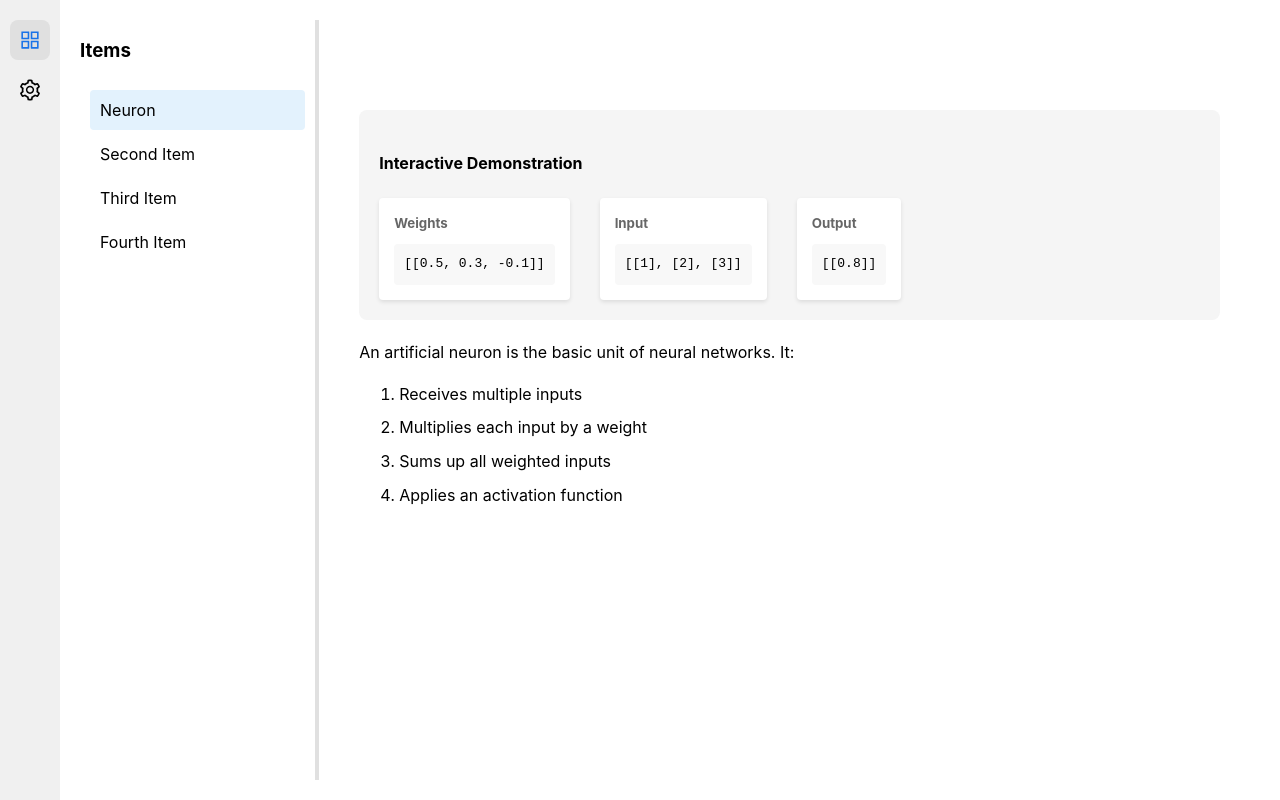
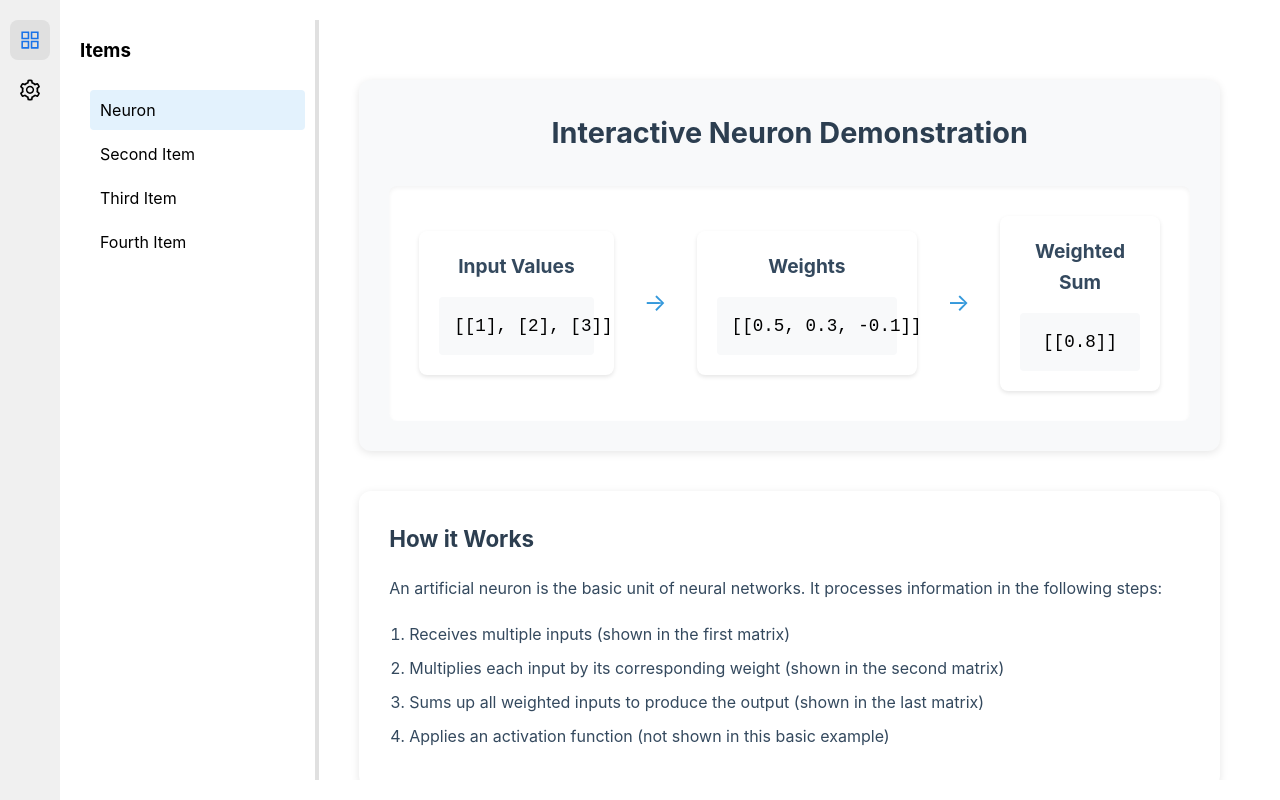
Before and after one commit to DamonDeng/NNCoreTech, a React (Create React App) app: page / in a window 1280 px wide. Both pictures are taken after a click on the element "Neuron". Built offline with nearby package versions, Linux system fonts and the light colour scheme.

Commit message:
Enhance Neuron component layout and styling: - Enlarge demonstration section - Add visual flow with arrows - Improve typography and spacing - Refine explanation text - Update overall visual design

```diff
--- a/src/components/nn_content/Neuron.module.css
+++ b/src/components/nn_content/Neuron.module.css
@@ -1,50 +1,94 @@
 .neuronContainer {
   padding: 20px;
-}
-
-.explanation {
-  margin: 20px 0;
-  line-height: 1.6;
-}
-
-.explanation ol {
-  margin-top: 10px;
-}
-
-.explanation li {
-  margin: 8px 0;
+  height: 100%;
+  display: flex;
+  flex-direction: column;
+  gap: 40px;
 }
 
 .demonstration {
-  margin-top: 30px;
-  padding: 20px;
-  background-color: #f5f5f5;
-  border-radius: 8px;
+  flex: 1;
+  padding: 30px;
+  background-color: #f8f9fa;
+  border-radius: 12px;
+  box-shadow: 0 2px 8px rgba(0, 0, 0, 0.1);
+}
+
+.demonstration h3 {
+  margin: 0 0 30px 0;
+  color: #2c3e50;
+  font-size: 1.8em;
+  text-align: center;
 }
 
 .matrixDisplay {
   display: flex;
-  gap: 30px;
-  margin-top: 20px;
-  align-items: flex-start;
+  justify-content: center;
+  align-items: center;
+  gap: 20px;
+  padding: 30px;
+  background-color: white;
+  border-radius: 8px;
+  box-shadow: inset 0 2px 4px rgba(0, 0, 0, 0.05);
 }
 
 .matrix {
-  background-color: white;
-  padding: 15px;
-  border-radius: 4px;
+  background-color: #ffffff;
+  padding: 20px;
+  border-radius: 8px;
   box-shadow: 0 2px 4px rgba(0, 0, 0, 0.1);
+  min-width: 120px;
 }
 
-.matrix h5 {
-  margin: 0 0 10px 0;
-  color: #666;
+.matrix h4 {
+  margin: 0 0 15px 0;
+  color: #34495e;
+  text-align: center;
+  font-size: 1.2em;
 }
 
 .matrix pre {
-  font-family: monospace;
+  font-family: 'Courier New', monospace;
   margin: 0;
-  padding: 10px;
-  background-color: #f8f8f8;
+  padding: 15px;
+  background-color: #f8f9fa;
   border-radius: 4px;
+  font-size: 1.1em;
+  text-align: center;
 }
+
+.operationArrow {
+  font-size: 24px;
+  color: #3498db;
+  margin: 0 10px;
+}
+
+.explanation {
+  padding: 30px;
+  background-color: #ffffff;
+  border-radius: 12px;
+  box-shadow: 0 2px 8px rgba(0, 0, 0, 0.1);
+}
+
+.explanation h4 {
+  margin: 0 0 20px 0;
+  color: #2c3e50;
+  font-size: 1.4em;
+}
+
+.explanation p {
+  margin: 0 0 20px 0;
+  line-height: 1.6;
+  color: #34495e;
+}
+
+.explanation ol {
+  margin: 0;
+  padding-left: 20px;
+}
+
+.explanation li {
+  margin: 10px 0;
+  line-height: 1.5;
+  color: #34495e;
+}
--- a/src/components/nn_content/Neuron.tsx
+++ b/src/components/nn_content/Neuron.tsx
@@ -12,37 +12,36 @@ export function Neuron() {
 
   return (
     <div className={styles.neuronContainer}>
-
-
       <div className={styles.demonstration}>
-        <h4>Interactive Demonstration</h4>
+        <h3>Interactive Neuron Demonstration</h3>
         <div className={styles.matrixDisplay}>
           <div className={styles.matrix}>
-            <h5>Weights</h5>
+            <h4>Input Values</h4>
+            <pre>{input.toString()}</pre>
+          </div>
+          <div className={styles.operationArrow}>→</div>
+          <div className={styles.matrix}>
+            <h4>Weights</h4>
             <pre>{weights.toString()}</pre>
           </div>
+          <div className={styles.operationArrow}>→</div>
           <div className={styles.matrix}>
-            <h5>Input</h5>
-            <pre>{input.toString()}</pre>
-          </div>
-          <div className={styles.matrix}>
-            <h5>Output</h5>
+            <h4>Weighted Sum</h4>
             <pre>{weightedSum.toString()}</pre>
           </div>
         </div>
       </div>
 
       <div className={styles.explanation}>
-        <p>An artificial neuron is the basic unit of neural networks. It:</p>
+        <h4>How it Works</h4>
+        <p>An artificial neuron is the basic unit of neural networks. It processes information in the following steps:</p>
         <ol>
-          <li>Receives multiple inputs</li>
-          <li>Multiplies each input by a weight</li>
-          <li>Sums up all weighted inputs</li>
-          <li>Applies an activation function</li>
+          <li>Receives multiple inputs (shown in the first matrix)</li>
+          <li>Multiplies each input by its corresponding weight (shown in the second matrix)</li>
+          <li>Sums up all weighted inputs to produce the output (shown in the last matrix)</li>
+          <li>Applies an activation function (not shown in this basic example)</li>
         </ol>
       </div>
-
-
     </div>
   )
 }
```
